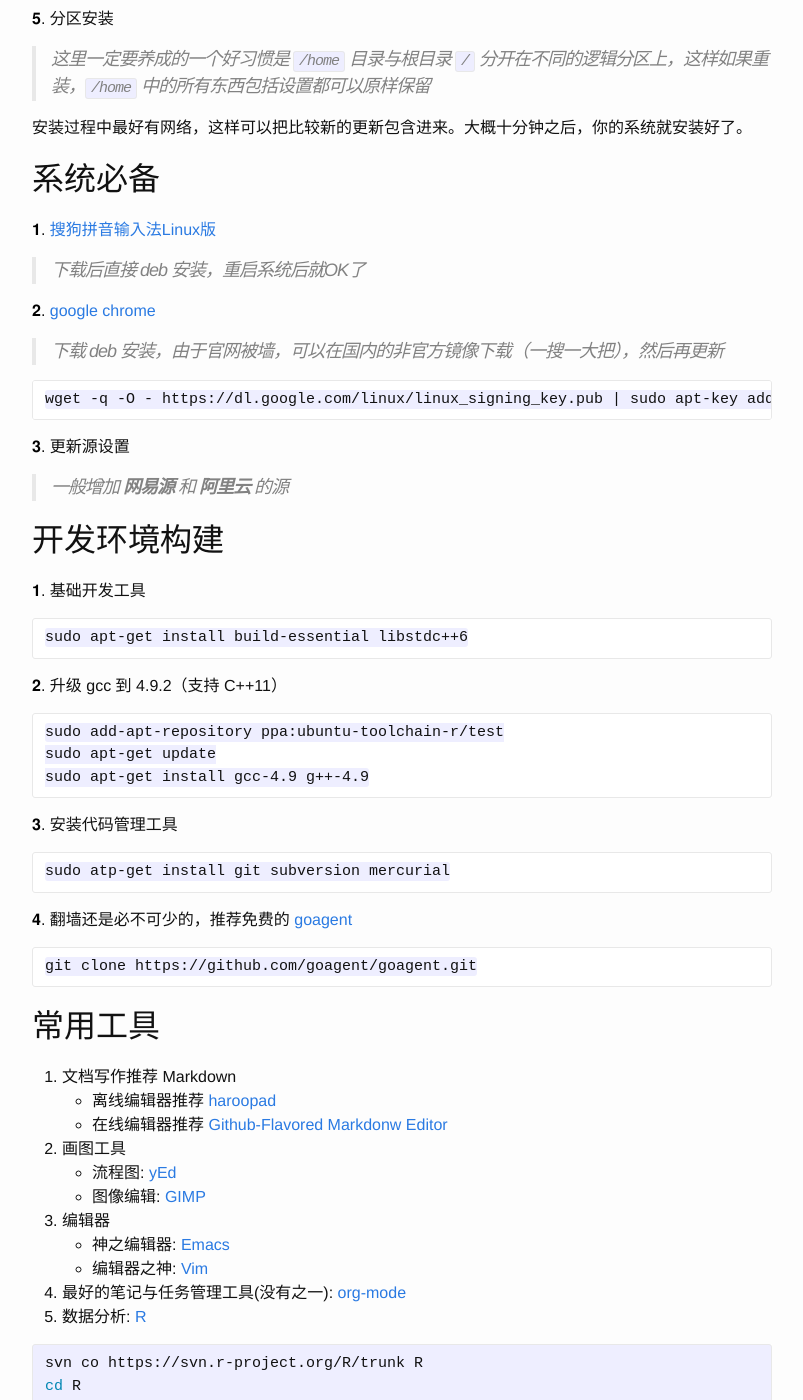
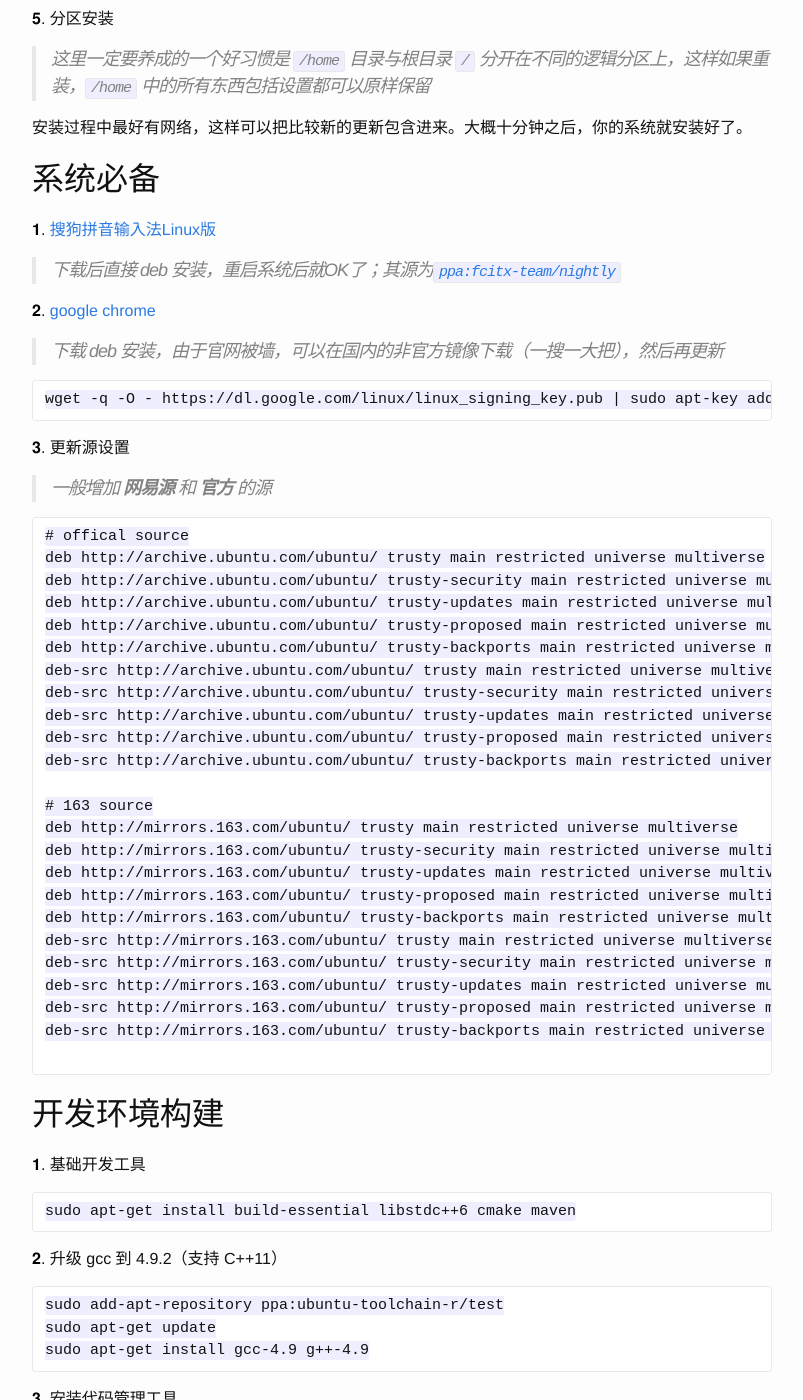
Before and after one commit to xzturn/xzturn.github.io, a Jekyll site: the page built from _posts/2015-08-26-ubuntu-env.markdown, in a window 1280 px wide and 1400 px high, scrolled down 570 px. Shown: the whole window, without its empty margins (238-1041 px from the left). Built offline with Jekyll 4.4.1, drawn with Linux system fonts in a browser that asks for light colours; some of the changed text lies outside the part shown.

Commit message:
update ubuntu env

````diff
--- a/_posts/2015-08-26-ubuntu-env.markdown
+++ b/_posts/2015-08-26-ubuntu-env.markdown
@@ -31,7 +31,7 @@ categories: ubuntu
 
 <span style="font-size: 100%; color: black; font-weight: 100;">&#120783;</span>. [搜狗拼音输入法Linux版](http://pinyin.sogou.com/linux/?r=pinyin)
 
-> 下载后直接 deb 安装，重启系统后就OK了
+> 下载后直接 deb 安装，重启系统后就OK了；其源为[`ppa:fcitx-team/nightly`](http://pinyin.sogou.com/linux/help.php)
 
 <span style="font-size: 100%; color: black; font-weight: 100;">&#120784;</span>. [google chrome](https://chrome.google.com)
 
@@ -41,13 +41,40 @@ categories: ubuntu
 
 <span style="font-size: 100%; color: black; font-weight: 100;">&#120785;</span>. 更新源设置
 
-> 一般增加 **网易源** 和 **阿里云** 的源
+> 一般增加 **网易源** 和 **官方** 的源
+
+```
+# offical source
+deb http://archive.ubuntu.com/ubuntu/ trusty main restricted universe multiverse
+deb http://archive.ubuntu.com/ubuntu/ trusty-security main restricted universe multiverse
+deb http://archive.ubuntu.com/ubuntu/ trusty-updates main restricted universe multiverse
+deb http://archive.ubuntu.com/ubuntu/ trusty-proposed main restricted universe multiverse
+deb http://archive.ubuntu.com/ubuntu/ trusty-backports main restricted universe multiverse
+deb-src http://archive.ubuntu.com/ubuntu/ trusty main restricted universe multiverse
+deb-src http://archive.ubuntu.com/ubuntu/ trusty-security main restricted universe multiverse
+deb-src http://archive.ubuntu.com/ubuntu/ trusty-updates main restricted universe multiverse
+deb-src http://archive.ubuntu.com/ubuntu/ trusty-proposed main restricted universe multiverse
+deb-src http://archive.ubuntu.com/ubuntu/ trusty-backports main restricted universe multiverse
+
+# 163 source
+deb http://mirrors.163.com/ubuntu/ trusty main restricted universe multiverse
+deb http://mirrors.163.com/ubuntu/ trusty-security main restricted universe multiverse
+deb http://mirrors.163.com/ubuntu/ trusty-updates main restricted universe multiverse
+deb http://mirrors.163.com/ubuntu/ trusty-proposed main restricted universe multiverse
+deb http://mirrors.163.com/ubuntu/ trusty-backports main restricted universe multiverse
+deb-src http://mirrors.163.com/ubuntu/ trusty main restricted universe multiverse
+deb-src http://mirrors.163.com/ubuntu/ trusty-security main restricted universe multiverse
+deb-src http://mirrors.163.com/ubuntu/ trusty-updates main restricted universe multiverse
+deb-src http://mirrors.163.com/ubuntu/ trusty-proposed main restricted universe multiverse
+deb-src http://mirrors.163.com/ubuntu/ trusty-backports main restricted universe multiverse
+
+```
 
 ## 开发环境构建
 
 <span style="font-size: 100%; color: black; font-weight: 100;">&#120783;</span>. 基础开发工具
 
-    sudo apt-get install build-essential libstdc++6
+    sudo apt-get install build-essential libstdc++6 cmake maven
 
 <span style="font-size: 100%; color: black; font-weight: 100;">&#120784;</span>. 升级 gcc 到 4.9.2（支持 C++11）
 
@@ -57,7 +84,7 @@ categories: ubuntu
 
 <span style="font-size: 100%; color: black; font-weight: 100;">&#120785;</span>. 安装代码管理工具
 
-    sudo atp-get install git subversion mercurial
+    sudo apt-get install git subversion mercurial
 
 <span style="font-size: 100%; color: black; font-weight: 100;">&#120786;</span>. 翻墙还是必不可少的，推荐免费的 [goagent](https://github.com/goagent)
 
````
